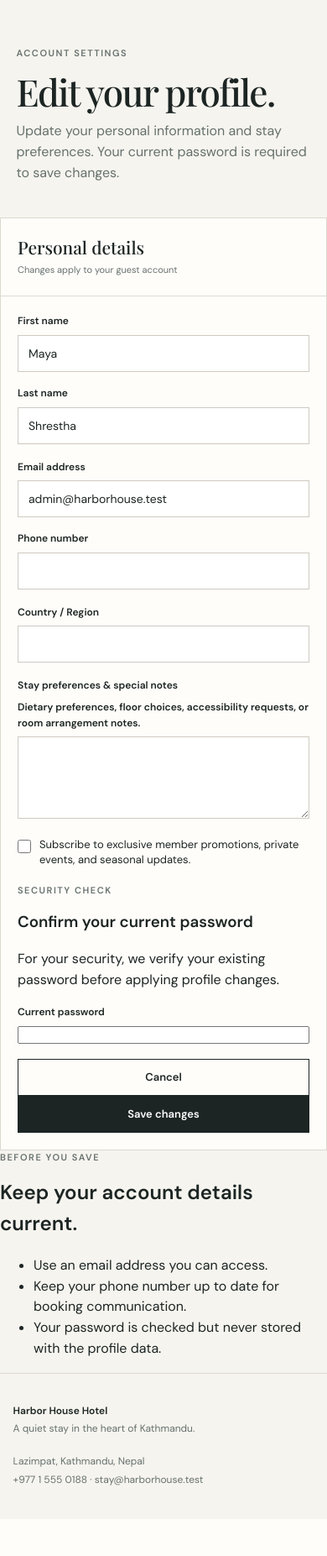
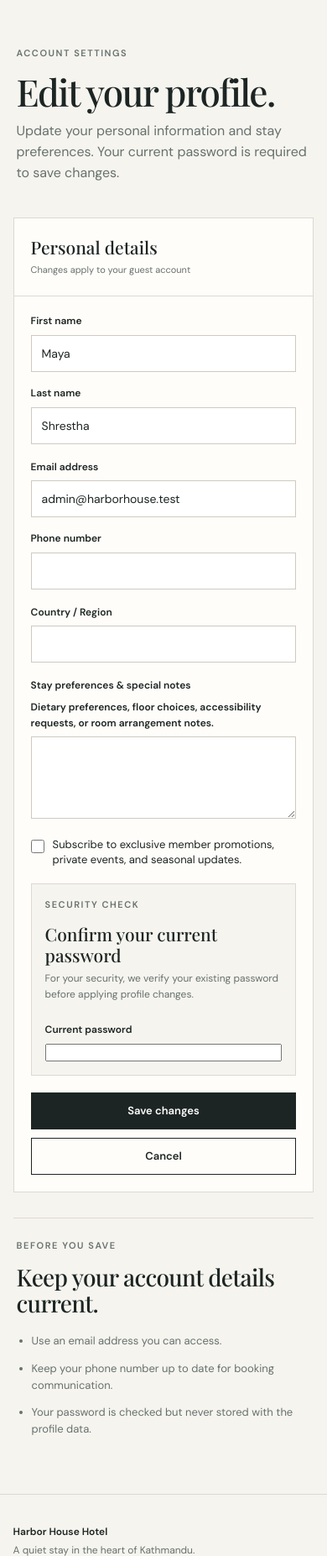
Before and after one commit to raunakmishraa/hotel-crm, a Django app: page /profile/edit/ in a window 390 px wide. Shown: the part 64-1917 px from the top of the page at 84% size. Before the commit the page ends 1833 px from the top, so only its background shows below. Run offline with Django 5.2, Linux system fonts and the light colour scheme; a user stored in the database is signed in; data comes from the database, SQL or seed files in the repository.

Commit message:
Refine responsive profile layouts

```diff
--- a/backend/static/css/site.css
+++ b/backend/static/css/site.css
@@ -66,3 +66,75 @@ dt{color:var(--muted);font-size:13px}dd{margin:0;font-weight:600;font-size:13px}
 .site-footer{border-top:1px solid var(--line);padding:35px 5vw;display:flex;justify-content:space-between;color:var(--muted);font-size:12px}.site-footer strong{color:var(--ink)}.site-footer p{margin:3px 0}
 @media(max-width:850px){.hero,.auth-layout,.crm-grid,.section-heading,.profile-grid{grid-template-columns:1fr}.hero{padding-top:60px}.hero-panel{max-width:520px}.principles,.ops-summary{grid-template-columns:1fr}.principles article{border-right:0;border-bottom:1px solid var(--line)}.room-row{grid-template-columns:1fr}.room-action{text-align:left}.crm-header{display:block}.crm-header .button{margin-top:15px}.site-footer{display:block}.site-footer>div+div{margin-top:20px}nav{gap:12px;font-size:12px}.brand{font-size:13px}.profile-grid{gap:24px}}
 @media(max-width:560px){.site-header{padding:0 4vw;height:auto;min-height:64px;padding-top:10px;padding-bottom:10px}.site-header nav{gap:10px;font-size:11px;flex-wrap:wrap;justify-content:flex-end}.site-header nav a:nth-child(1){display:none}.hero h1{font-size:50px}.actions{flex-direction:column}.button{width:100%}.form-grid{grid-template-columns:1fr}.auth-layout{padding-top:55px}.room-list{padding-bottom:55px}.page-heading,.crm-header{padding-top:55px}.site-footer{padding-left:4vw;padding-right:4vw}.profile-grid{padding:0 4vw 55px}.profile-card-body,.profile-card-form{padding:20px}}
+
+
+/* Profile overview and edit flow */
+.profile-overview-grid{grid-template-columns:1.35fr .65fr}
+.profile-security-note,.profile-edit-aside{
+  border-top:2px solid var(--ink);
+  padding:24px 4px 0;
+  align-self:start;
+}
+.profile-security-note h2,.profile-edit-aside h2{
+  font:500 clamp(28px,3vw,40px)/1.1 "Playfair Display",serif;
+  margin:0 0 14px;
+  letter-spacing:-.025em;
+}
+.profile-security-note p:not(.eyebrow),.profile-edit-aside li{
+  color:var(--muted);
+  font-size:13px;
+  max-width:480px;
+}
+.profile-edit-layout{
+  max-width:1040px;
+  margin:0 auto;
+  padding:0 5vw 90px;
+  display:grid;
+  grid-template-columns:minmax(0,1.55fr) minmax(220px,.65fr);
+  gap:48px;
+  align-items:start;
+}
+.profile-edit-layout .profile-card{min-width:0}
+.profile-password-panel{
+  border:1px solid var(--line);
+  background:var(--paper);
+  padding:18px;
+  display:grid;
+  grid-template-columns:1fr minmax(220px,.8fr);
+  gap:24px;
+  align-items:end;
+}
+.profile-password-panel h3{
+  font:500 21px/1.2 "Playfair Display",serif;
+  margin:0 0 6px;
+}
+.profile-password-panel p:not(.eyebrow){
+  color:var(--muted);
+  font-size:12px;
+  margin:0;
+}
+.profile-password-panel label{margin:0}
+.profile-form-actions{
+  display:flex;
+  justify-content:flex-end;
+  gap:10px;
+  margin-top:2px;
+}
+.profile-form-actions .button{min-width:130px}
+.profile-edit-aside ul{
+  margin:20px 0 0;
+  padding-left:18px;
+}
+.profile-edit-aside li{margin:0 0 12px}
+@media(max-width:850px){
+  .profile-overview-grid,.profile-edit-layout{grid-template-columns:1fr}
+  .profile-edit-layout{gap:30px}
+  .profile-security-note,.profile-edit-aside{border-top:1px solid var(--line);padding-top:24px}
+  .profile-password-panel{grid-template-columns:1fr}
+}
+@media(max-width:560px){
+  .profile-edit-layout{padding:0 4vw 55px}
+  .profile-password-panel{padding:16px}
+  .profile-form-actions{flex-direction:column-reverse}
+  .profile-form-actions .button{width:100%}
+}
```
